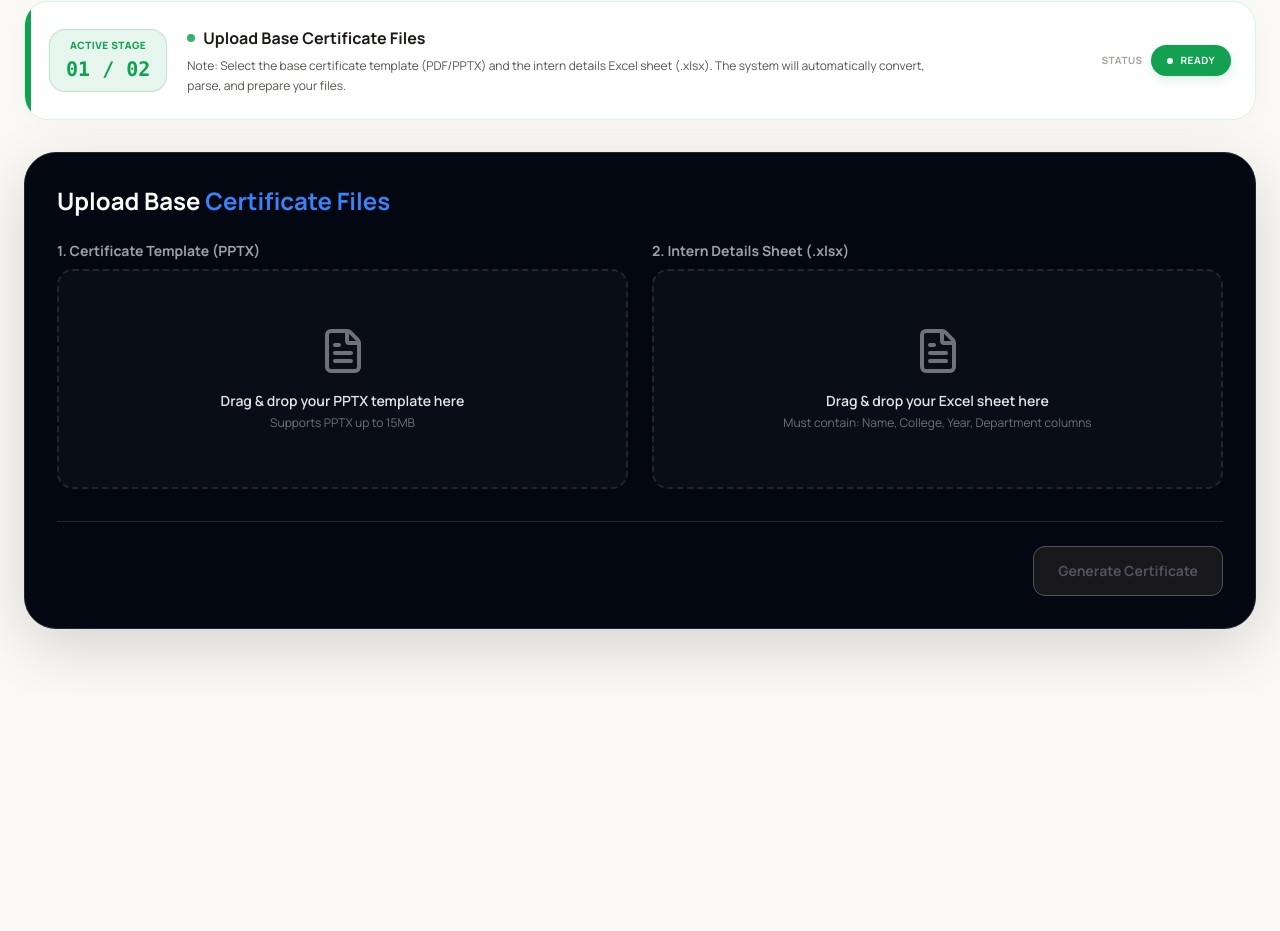
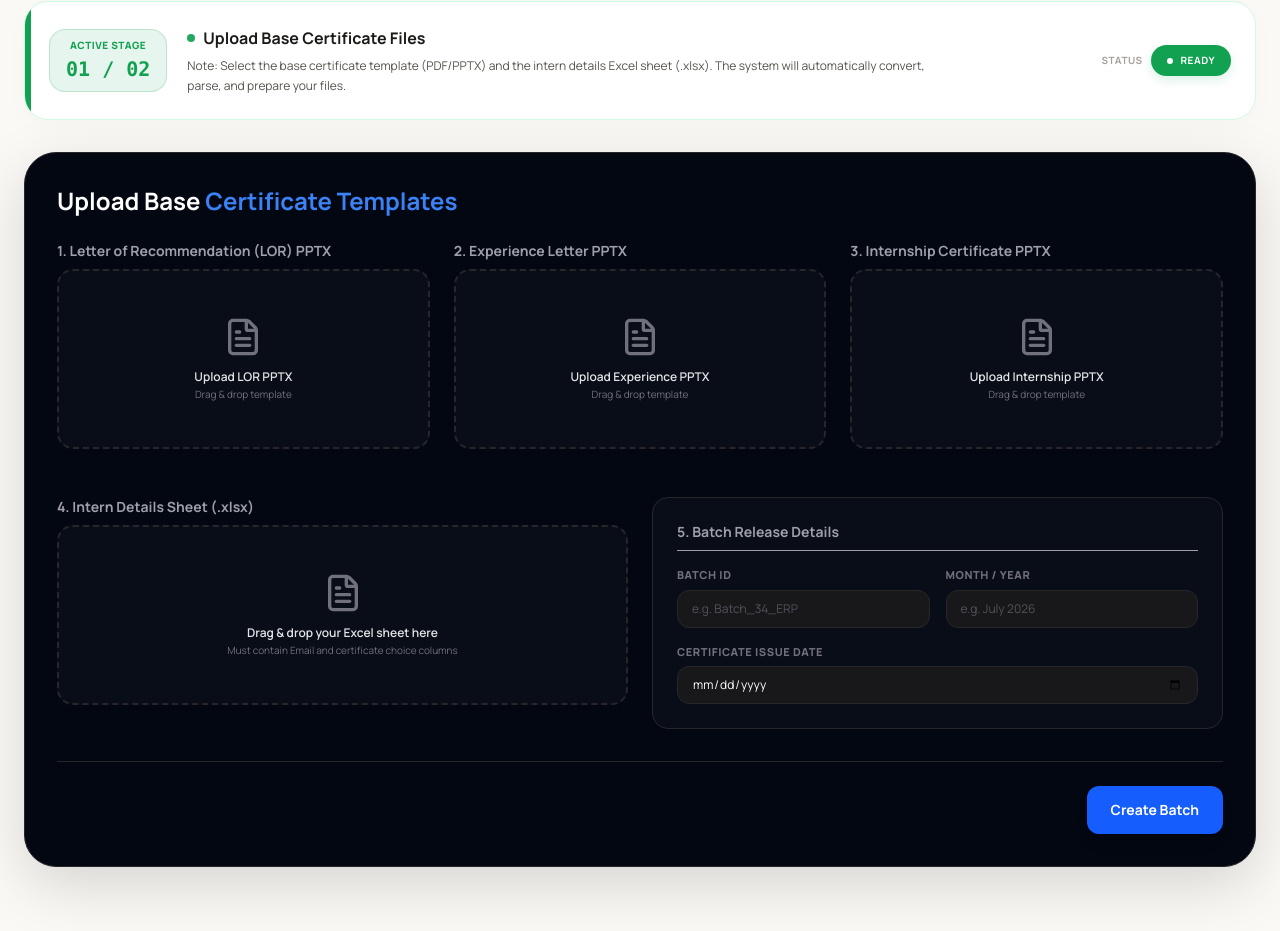
Before and after one commit to Rohith25251/CopterCode-IntershipCertificate-Generator, a Next.js app in the folder frontend/: page / in a window 1280 px wide. Shown: the part 576-1507 px from the top of the page. Before the commit the page ends 1269 px from the top, so only its background shows below. Built offline with nearby package versions, Linux system fonts and the light colour scheme.

Commit message:
fixed updation

```diff
--- a/frontend/src/app/page.tsx
+++ b/frontend/src/app/page.tsx
@@ -223,6 +223,12 @@ const FIELD_CFG: Record<string, { border: string; bg: string; text: string; labe
 };
 
 export default function AdminDashboard() {
+  const [isMounted, setIsMounted] = useState(false);
+
+  useEffect(() => {
+    setIsMounted(true);
+  }, []);
+
   // App state (1 = upload assets, 2 = generation run)
   const [step, setStep] = useState<1 | 2>(1);
   const [backendUrl, setBackendUrl] = useState<string>(() => {
@@ -231,10 +237,17 @@ export default function AdminDashboard() {
   });
 
   // Files
-  const [templateFile, setTemplateFile] = useState<File | null>(null);
+  const [lorTemplateFile, setLorTemplateFile] = useState<File | null>(null);
+  const [experienceTemplateFile, setExperienceTemplateFile] = useState<File | null>(null);
+  const [internshipTemplateFile, setInternshipTemplateFile] = useState<File | null>(null);
   const [excelFile, setExcelFile] = useState<File | null>(null);
 
-  // Loaded Template ID
+  // Batch details
+  const [batchId, setBatchId] = useState<string>("");
+  const [batchMonth, setBatchMonth] = useState<string>("");
+  const [issueDate, setIssueDate] = useState<string>("");
+
+  // Loaded Template ID (used as batch_id)
   const [templateId, setTemplateId] = useState<string>("");
 
   // Generator states
@@ -315,7 +328,7 @@ export default function AdminDashboard() {
     return String(error);
   };
 
-  // Step 1: Upload Template and get preview
+  // Step 1: Upload templates and metadata
   const [isUploadingTemplate, setIsUploadingTemplate] = useState<boolean>(false);
 
   // Processing animation sub-steps state
@@ -323,16 +336,16 @@ export default function AdminDashboard() {
 
   const PROCESS_STEPS = {
     1: [
-      "Uploading template document...",
-      "Extracting template properties...",
-      "Generating unique template reference..."
+      "Uploading LOR, Experience, and Internship templates...",
+      "Registering batch metadata in Supabase DB...",
+      "Generating unique batch records..."
     ],
     2: [
-      "Reading uploaded Excel record registry...",
-      "Validating student name and college listings...",
-      "Searching for placeholders (e.g. <<NAME>>, <<QR>>)...",
-      "Stitching text layers and compiling PDF certificates...",
-      "Compiling final spreadsheet download sheet..."
+      "Parsing Excel data sheet...",
+      "Creating intern profiles in Supabase...",
+      "Resolving certificate requirements (YES/NO columns)...",
+      "Registering credentials and scheduling email dispatches...",
+      "Completing generation run..."
     ]
   };
 
@@ -355,32 +368,42 @@ export default function AdminDashboard() {
     };
   }, [isProcessing, processingStage]);
 
-  const handleTemplateUpload = async (e: React.FormEvent) => {
+  const handleBatchCreate = async (e: React.FormEvent) => {
     e.preventDefault();
-    if (!templateFile) return;
+    if (!batchId || !batchMonth || !issueDate) {
+      setErrorMsg("Please fill in all batch details (Batch ID, Month, and Issue Date).");
+      return;
+    }
+    if (!lorTemplateFile && !experienceTemplateFile && !internshipTemplateFile) {
+      setErrorMsg("Please upload at least one PPTX certificate template (LOR, Experience, or Internship).");
+      return;
+    }
 
     setIsUploadingTemplate(true);
     setErrorMsg("");
 
     const formData = new FormData();
-    formData.append("template_file", templateFile);
-    if (excelFile) {
-      formData.append("excel_file", excelFile);
-    }
+    formData.append("batch_id", batchId.trim());
+    formData.append("month", batchMonth.trim());
+    formData.append("issue_date", issueDate);
+
+    if (lorTemplateFile) formData.append("lor_template", lorTemplateFile);
+    if (experienceTemplateFile) formData.append("experience_template", experienceTemplateFile);
+    if (internshipTemplateFile) formData.append("internship_template", internshipTemplateFile);
 
     try {
-      const response = await fetch(`${backendUrl}/api/template/preview`, {
+      const response = await fetch(`${backendUrl}/api/batch/create`, {
         method: "POST",
         body: formData,
       });
 
       if (!response.ok) {
         const errData = await response.json();
-        throw new Error(errData.detail || "Failed to process template PDF");
+        throw new Error(errData.detail || "Failed to create batch record.");
       }
 
       const data = await response.json();
-      setTemplateId(data.template_id);
+      setTemplateId(data.batch_id); // Save batch_id in templateId to maintain compat with Step 2 UI
 
       // Auto-advance to Step 2
       setStep(2);
@@ -407,7 +430,7 @@ export default function AdminDashboard() {
     setErrorMsg("");
 
     const formData = new FormData();
-    formData.append("template_id", templateId);
+    formData.append("batch_id", templateId);
     formData.append("excel_file", excelFile);
 
     try {
@@ -441,14 +464,23 @@ export default function AdminDashboard() {
   };
 
   const handleReset = () => {
-    setTemplateFile(null);
+    setLorTemplateFile(null);
+    setExperienceTemplateFile(null);
+    setInternshipTemplateFile(null);
     setExcelFile(null);
+    setBatchId("");
+    setBatchMonth("");
+    setIssueDate("");
     setTemplateId("");
     setExcelDownloadUrl("");
     setGenerationResults([]);
     setStep(1);
     setErrorMsg("");
   };
+
+  if (!isMounted) {
+    return null;
+  }
 
   return (
     <div className="relative min-h-screen overflow-hidden pb-16 text-stone-850">
@@ -548,60 +580,138 @@ export default function AdminDashboard() {
         {step === 1 && (
           <div className="rounded-[32px] border border-zinc-800 bg-[#030712] p-8 shadow-[0_18px_60px_rgba(0,0,0,0.15)] text-white">
             <h2 className="font-sans text-2xl font-bold text-white mb-6">
-              Upload Base <span className="text-[#3b82f6]">Certificate Files</span>
+              Upload Base <span className="text-[#3b82f6]">Certificate Templates</span>
             </h2>
-            <form onSubmit={handleTemplateUpload} className="space-y-8">
+            <form onSubmit={handleBatchCreate} className="space-y-8">
 
-              <div className="grid grid-cols-1 md:grid-cols-2 gap-6">
+              {/* Three PPTX Templates Grid */}
+              <div className="grid grid-cols-1 md:grid-cols-3 gap-6">
 
-                {/* PPTX Certificate Template Upload Card */}
+                {/* 1. LOR Template */}
                 <div className="relative group">
                   <label className="block text-sm font-bold text-zinc-400 mb-2">
-                    1. Certificate Template (PPTX)
+                    1. Letter of Recommendation (LOR) PPTX
                   </label>
-                  <div className={`border-2 border-dashed rounded-2xl p-6 transition-all duration-300 flex flex-col items-center justify-center min-h-[220px] ${
-                    templateFile
+                  <div className={`border-2 border-dashed rounded-2xl p-6 transition-all duration-300 flex flex-col items-center justify-center min-h-[180px] ${
+                    lorTemplateFile
                       ? "border-[#3b82f6]/60 bg-[#3b82f6]/8"
                       : "border-zinc-800 bg-[#0b0f19]/80 hover:border-zinc-700 hover:bg-[#121626]"
                   }`}>
                     <input
                       type="file"
                       accept="application/vnd.openxmlformats-officedocument.presentationml.presentation,.pptx"
-                      onChange={(e) => setTemplateFile(e.target.files?.[0] || null)}
+                      onChange={(e) => setLorTemplateFile(e.target.files?.[0] || null)}
                       className="absolute inset-0 w-full h-full opacity-0 cursor-pointer"
                     />
-
-                    <FileText className={`w-12 h-12 mb-4 transition-colors ${templateFile ? "text-[#3b82f6]" : "text-zinc-500 group-hover:text-zinc-400"}`} />
-
-                    {templateFile ? (
+                    <FileText className={`w-10 h-10 mb-3 transition-colors ${lorTemplateFile ? "text-[#3b82f6]" : "text-zinc-500 group-hover:text-zinc-400"}`} />
+                    {lorTemplateFile ? (
                       <div className="text-center">
-                        <p className="text-sm font-bold text-white">{templateFile.name}</p>
-                        <p className="text-xs text-zinc-400 mt-1">
-                          {(templateFile.size / 1024 / 1024).toFixed(2)} MB • PPTX Presentation
-                        </p>
+                        <p className="text-xs font-bold text-white truncate max-w-[200px]">{lorTemplateFile.name}</p>
+                        <p className="text-[10px] text-zinc-400 mt-0.5">{(lorTemplateFile.size / 1024 / 1024).toFixed(2)} MB</p>
                         <button
                           type="button"
-                          onClick={(e) => { e.stopPropagation(); setTemplateFile(null); }}
-                          className="mt-3 inline-flex items-center gap-1.5 px-3 py-1 rounded-full text-xs font-semibold bg-zinc-800 text-zinc-300 hover:bg-red-950/40 hover:text-red-400 transition-colors"
+                          onClick={(e) => { e.stopPropagation(); setLorTemplateFile(null); }}
+                          className="mt-2.5 inline-flex items-center gap-1 px-2.5 py-0.5 rounded-full text-[10px] font-semibold bg-zinc-800 text-zinc-300 hover:bg-red-950/40 hover:text-red-400 transition-colors"
                         >
-                          <Trash2 className="w-3.5 h-3.5" /> Remove
+                          Remove
                         </button>
                       </div>
                     ) : (
                       <div className="text-center">
-                        <p className="text-sm font-semibold text-zinc-200">Drag & drop your PPTX template here</p>
-                        <p className="text-xs text-zinc-500 mt-1">Supports PPTX up to 15MB</p>
+                        <p className="text-xs font-semibold text-zinc-200">Upload LOR PPTX</p>
+                        <p className="text-[10px] text-zinc-500 mt-0.5">Drag & drop template</p>
                       </div>
                     )}
                   </div>
                 </div>
 
-                {/* Excel Intern Details Upload Card */}
+                {/* 2. Experience Letter Template */}
                 <div className="relative group">
                   <label className="block text-sm font-bold text-zinc-400 mb-2">
-                    2. Intern Details Sheet (.xlsx)
+                    2. Experience Letter PPTX
                   </label>
-                  <div className={`border-2 border-dashed rounded-2xl p-6 transition-all duration-300 flex flex-col items-center justify-center min-h-[220px] ${
+                  <div className={`border-2 border-dashed rounded-2xl p-6 transition-all duration-300 flex flex-col items-center justify-center min-h-[180px] ${
+                    experienceTemplateFile
+                      ? "border-[#3b82f6]/60 bg-[#3b82f6]/8"
+                      : "border-zinc-800 bg-[#0b0f19]/80 hover:border-zinc-700 hover:bg-[#121626]"
+                  }`}>
+                    <input
+                      type="file"
+                      accept="application/vnd.openxmlformats-officedocument.presentationml.presentation,.pptx"
+                      onChange={(e) => setExperienceTemplateFile(e.target.files?.[0] || null)}
+                      className="absolute inset-0 w-full h-full opacity-0 cursor-pointer"
+                    />
+                    <FileText className={`w-10 h-10 mb-3 transition-colors ${experienceTemplateFile ? "text-[#3b82f6]" : "text-zinc-500 group-hover:text-zinc-400"}`} />
+                    {experienceTemplateFile ? (
+                      <div className="text-center">
+                        <p className="text-xs font-bold text-white truncate max-w-[200px]">{experienceTemplateFile.name}</p>
+                        <p className="text-[10px] text-zinc-400 mt-0.5">{(experienceTemplateFile.size / 1024 / 1024).toFixed(2)} MB</p>
+                        <button
+                          type="button"
+                          onClick={(e) => { e.stopPropagation(); setExperienceTemplateFile(null); }}
+                          className="mt-2.5 inline-flex items-center gap-1 px-2.5 py-0.5 rounded-full text-[10px] font-semibold bg-zinc-800 text-zinc-300 hover:bg-red-950/40 hover:text-red-400 transition-colors"
+                        >
+                          Remove
+                        </button>
+                      </div>
+                    ) : (
+                      <div className="text-center">
+                        <p className="text-xs font-semibold text-zinc-200">Upload Experience PPTX</p>
+                        <p className="text-[10px] text-zinc-500 mt-0.5">Drag & drop template</p>
+                      </div>
+                    )}
+                  </div>
+                </div>
+
+                {/* 3. Internship Certificate Template */}
+                <div className="relative group">
+                  <label className="block text-sm font-bold text-zinc-400 mb-2">
+                    3. Internship Certificate PPTX
+                  </label>
+                  <div className={`border-2 border-dashed rounded-2xl p-6 transition-all duration-300 flex flex-col items-center justify-center min-h-[180px] ${
+                    internshipTemplateFile
+                      ? "border-[#3b82f6]/60 bg-[#3b82f6]/8"
+                      : "border-zinc-800 bg-[#0b0f19]/80 hover:border-zinc-700 hover:bg-[#121626]"
+                  }`}>
+                    <input
+                      type="file"
+                      accept="application/vnd.openxmlformats-officedocument.presentationml.presentation,.pptx"
+                      onChange={(e) => setInternshipTemplateFile(e.target.files?.[0] || null)}
+                      className="absolute inset-0 w-full h-full opacity-0 cursor-pointer"
+                    />
+                    <FileText className={`w-10 h-10 mb-3 transition-colors ${internshipTemplateFile ? "text-[#3b82f6]" : "text-zinc-500 group-hover:text-zinc-400"}`} />
+                    {internshipTemplateFile ? (
+                      <div className="text-center">
+                        <p className="text-xs font-bold text-white truncate max-w-[200px]">{internshipTemplateFile.name}</p>
+                        <p className="text-[10px] text-zinc-400 mt-0.5">{(internshipTemplateFile.size / 1024 / 1024).toFixed(2)} MB</p>
+                        <button
+                          type="button"
+                          onClick={(e) => { e.stopPropagation(); setInternshipTemplateFile(null); }}
+                          className="mt-2.5 inline-flex items-center gap-1 px-2.5 py-0.5 rounded-full text-[10px] font-semibold bg-zinc-800 text-zinc-300 hover:bg-red-950/40 hover:text-red-400 transition-colors"
+                        >
+                          Remove
+                        </button>
+                      </div>
+                    ) : (
+                      <div className="text-center">
+                        <p className="text-xs font-semibold text-zinc-200">Upload Internship PPTX</p>
+                        <p className="text-[10px] text-zinc-500 mt-0.5">Drag & drop template</p>
+                      </div>
+                    )}
+                  </div>
+                </div>
+
+              </div>
+
+              {/* Excel and Batch Details Split */}
+              <div className="grid grid-cols-1 md:grid-cols-2 gap-6 pt-4">
+
+                {/* Excel Upload */}
+                <div className="relative group">
+                  <label className="block text-sm font-bold text-zinc-400 mb-2">
+                    4. Intern Details Sheet (.xlsx)
+                  </label>
+                  <div className={`border-2 border-dashed rounded-2xl p-6 transition-all duration-300 flex flex-col items-center justify-center min-h-[180px] ${
                     excelFile
                       ? "border-emerald-500/60 bg-emerald-500/8"
                       : "border-zinc-800 bg-[#0b0f19]/80 hover:border-zinc-700 hover:bg-[#121626]"
@@ -612,27 +722,74 @@ export default function AdminDashboard() {
                       onChange={(e) => setExcelFile(e.target.files?.[0] || null)}
                       className="absolute inset-0 w-full h-full opacity-0 cursor-pointer"
                     />
-
-                    <FileText className={`w-12 h-12 mb-4 transition-colors ${excelFile ? "text-emerald-400" : "text-zinc-500 group-hover:text-zinc-400"}`} />
-
+                    <FileText className={`w-10 h-10 mb-3 transition-colors ${excelFile ? "text-emerald-400" : "text-zinc-500 group-hover:text-zinc-400"}`} />
                     {excelFile ? (
                       <div className="text-center">
-                        <p className="text-sm font-bold text-white">{excelFile.name}</p>
-                        <p className="text-xs text-zinc-400 mt-1">{(excelFile.size / 1024).toFixed(1)} KB • Columns: Name, College, Year, Department</p>
+                        <p className="text-xs font-bold text-white truncate max-w-[240px]">{excelFile.name}</p>
+                        <p className="text-[10px] text-zinc-400 mt-0.5">{(excelFile.size / 1024).toFixed(1)} KB • Has YES/NO columns</p>
                         <button
                           type="button"
                           onClick={(e) => { e.stopPropagation(); setExcelFile(null); }}
-                          className="mt-3 inline-flex items-center gap-1.5 px-3 py-1 rounded-full text-xs font-semibold bg-zinc-800 text-zinc-300 hover:bg-red-950/40 hover:text-red-400 transition-colors"
+                          className="mt-2.5 inline-flex items-center gap-1 px-2.5 py-0.5 rounded-full text-[10px] font-semibold bg-zinc-800 text-zinc-300 hover:bg-red-950/40 hover:text-red-400 transition-colors"
                         >
-                          <Trash2 className="w-3.5 h-3.5" /> Remove
+                          Remove
                         </button>
                       </div>
                     ) : (
                       <div className="text-center">
-                        <p className="text-sm font-semibold text-zinc-200">Drag & drop your Excel sheet here</p>
-                        <p className="text-xs text-zinc-500 mt-1">Must contain: Name, College, Year, Department columns</p>
+                        <p className="text-xs font-semibold text-zinc-200">Drag & drop your Excel sheet here</p>
+                        <p className="text-[10px] text-zinc-500 mt-0.5">Must contain Email and certificate choice columns</p>
                       </div>
                     )}
+                  </div>
+                </div>
+
+                {/* Batch Details Form */}
+                <div className="bg-[#0b0f19]/85 border border-zinc-800 rounded-2xl p-6 space-y-4">
+                  <h3 className="text-sm font-bold text-zinc-400 border-b border-zinc-850 pb-2">
+                    5. Batch Release Details
+                  </h3>
+
+                  <div className="grid grid-cols-2 gap-4">
+                    <div>
+                      <label className="block text-[11px] font-extrabold uppercase tracking-wider text-zinc-500 mb-1.5">
+                        Batch ID
+                      </label>
+                      <input
+                        type="text"
+                        required
+                        value={batchId}
+                        onChange={(e) => setBatchId(e.target.value)}
+                        placeholder="e.g. Batch_34_ERP"
+                        className="w-full text-xs bg-zinc-900 border border-zinc-800 rounded-xl px-3.5 py-2.5 text-white placeholder-zinc-600 focus:outline-none focus:border-blue-500 focus:bg-black transition-colors"
+                      />
+                    </div>
+                    <div>
+                      <label className="block text-[11px] font-extrabold uppercase tracking-wider text-zinc-500 mb-1.5">
+                        Month / Year
+                      </label>
+                      <input
+                        type="text"
+                        required
+                        value={batchMonth}
+                        onChange={(e) => setBatchMonth(e.target.value)}
+                        placeholder="e.g. July 2026"
+                        className="w-full text-xs bg-zinc-900 border border-zinc-800 rounded-xl px-3.5 py-2.5 text-white placeholder-zinc-600 focus:outline-none focus:border-blue-500 focus:bg-black transition-colors"
+                      />
+                    </div>
+                  </div>
+
+                  <div>
+                    <label className="block text-[11px] font-extrabold uppercase tracking-wider text-zinc-500 mb-1.5">
+                      Certificate Issue Date
+                    </label>
+                    <input
+                      type="date"
+                      required
+                      value={issueDate}
+                      onChange={(e) => setIssueDate(e.target.value)}
+                      className="w-full text-xs bg-zinc-900 border border-zinc-800 rounded-xl px-3.5 py-2.5 text-white focus:outline-none focus:border-blue-500 focus:bg-black transition-colors"
+                    />
                   </div>
                 </div>
 
@@ -641,9 +798,9 @@ export default function AdminDashboard() {
               <div className="flex justify-end pt-6 border-t border-zinc-800">
                 <button
                   type="submit"
-                  disabled={!templateFile || isUploadingTemplate}
+                  disabled={isUploadingTemplate}
                   className={`flex items-center gap-2 px-6 py-3.5 rounded-xl font-bold text-sm transition-all duration-300 ${
-                    templateFile && !isUploadingTemplate
+                    !isUploadingTemplate
                       ? "bg-blue-600 hover:bg-blue-500 text-white shadow-lg cursor-pointer"
                       : "bg-zinc-900 text-zinc-600 border border-zinc-850 cursor-not-allowed"
                   }`}
@@ -651,11 +808,11 @@ export default function AdminDashboard() {
                   {isUploadingTemplate ? (
                     <>
                       <div className="w-4 h-4 border-2 border-zinc-700 border-t-white rounded-full animate-spin" />
-                      Parsing PDF Template...
+                      Uploading templates...
                     </>
                   ) : (
                     <>
-                      Generate Certificate
+                      Create Batch
                     </>
                   )}
                 </button>
```
Also changed, not shown: 1 other file (tests, documents, lock files or other folders).
